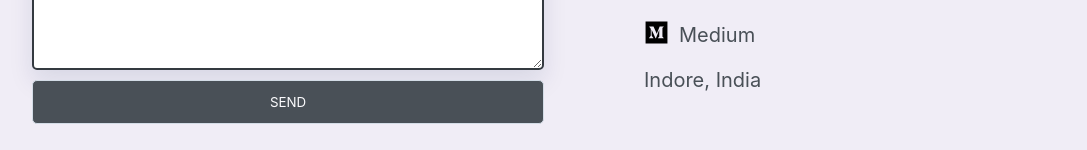
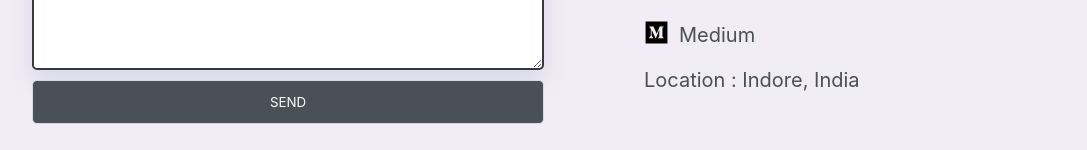
Before and after one commit to Vishal-080/vishalrathod_portfolio, a React (Create React App) app in the folder portfolio/: page / in a window 1280 px wide. Shown: the part 4298-4448 px from the top of the page, without its empty margins (96-1183 px from the left). Built offline with nearby package versions, Linux system fonts and the light colour scheme; no server answers; a web font is replaced by a local one.

Commit message:
Address Updated

```diff
--- a/portfolio/src/Components/Contact/Contact.jsx
+++ b/portfolio/src/Components/Contact/Contact.jsx
@@ -69,7 +69,7 @@ const footerData = [
    {
      id: 6,
      title: "Address",
-     display: "Indore, India",
+     display: "Location : Indore, India",
      link: "Indore, India",
   }
   //   icon: <FaHackerrank className="commonIconsFooter" />,
```
